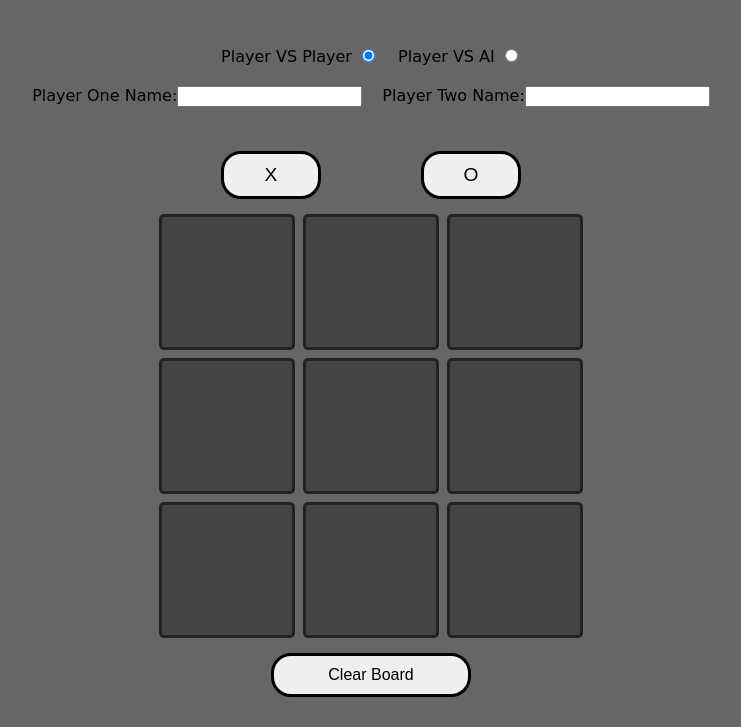
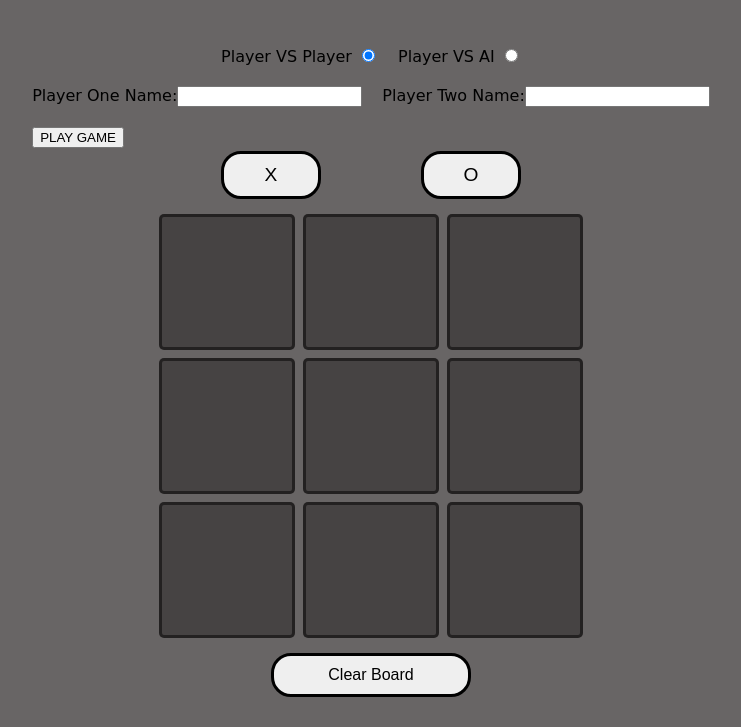
Before and after one commit to OneTooManyln/project_tic-tac-toe, a plain HTML site: page index.html in a window 1280 px wide. Both pictures are taken after a click on the radio button "Player VS Player". Shown: the part 121-848 px from the top of the page, without its empty margins (269-1010 px from the left). Drawn offline with Linux system fonts and the light colour scheme; a web font is replaced by a local one.

Commit message:
Create submit button for form

```diff
--- a/index.html
+++ b/index.html
@@ -40,6 +40,9 @@
               <input type="text" id="player_two" name="player_two" required />
             </div>
           </div>
+          <div class="play-game-btn" id="hide">
+            <button type="submit" id="play-game">PLAY GAME</button>
+          </div>
         </form>
       </div>
       <div class="gameboard">
```
